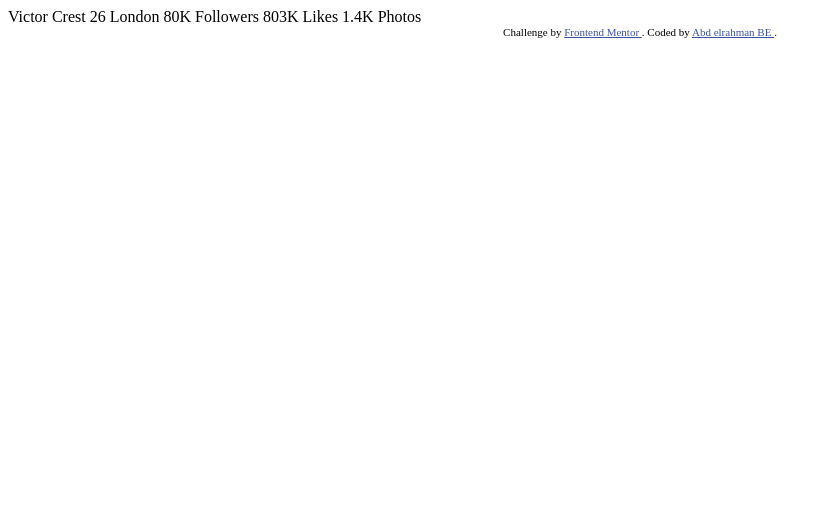
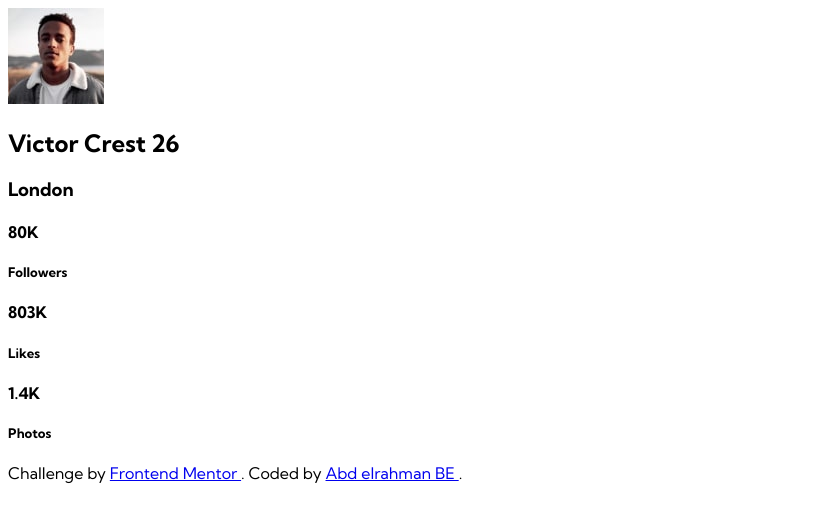
Before and after one commit to Boody2004/Profile-card-component-BE, a plain HTML site: page index.html in a window 1280 px wide. Shown: the whole page, without its empty margins (0-826 px from the left). Drawn offline with Linux system fonts and the light colour scheme.

Commit message:
end a html

```diff
--- a/index.html
+++ b/index.html
@@ -6,24 +6,43 @@
   <link rel="icon" type="image/png" sizes="32x32" href="./images/icon.png">
   <link rel="stylesheet" href="style.css">
   <title>Frontend Mentor BE | Profile card component</title>
-  <style>
+  <!-- <style>
     .attribution { font-size: 11px; text-align: center; }
     .attribution a { color: hsl(228, 45%, 44%); }
-  </style>
+  </style> -->
 </head>
 <body>
-  Victor Crest
-  26
-  London
 
-  80K
-  Followers
+  <section class="main">
+    <div class="card">
+      <div class="card-header"></div>
+      <div class="card-body">
+        <div class="img-hoder">
+          <img src="images/image-victor.jpg" alt="victor">
+        </div>
+        <h2 class="name-age">
+          Victor Crest
+          <span class="age">26</span>
+        </h2>
+        <h3 class="city">London</h3>
+      </div>
+      <div class="card-footer">
+        <div class="item">
+          <h4 class="value">80K</h4>
+          <h5 class="meta">Followers</h5>
+        </div>
+        <div class="item">
+          <h4 class="value">803K</h4>
+          <h5 class="meta">Likes</h5>
+        </div>
+        <div class="item">
+          <h4 class="value">1.4K</h4>
+          <h5 class="meta">Photos</h5>
+        </div>
+      </div>
+    </div>
+  </section>
 
-  803K
-  Likes
-
-  1.4K
-  Photos
   <div class="attribution">
     Challenge by
     <a
--- a/style.css
+++ b/style.css
@@ -0,0 +1,4 @@
+@import url('https://fonts.googleapis.com/css2?family=Kumbh+Sans:wght@400;700&display=swap');
+body {
+    font-family: 'Kumbh Sans', sans-serif;
+}
```
